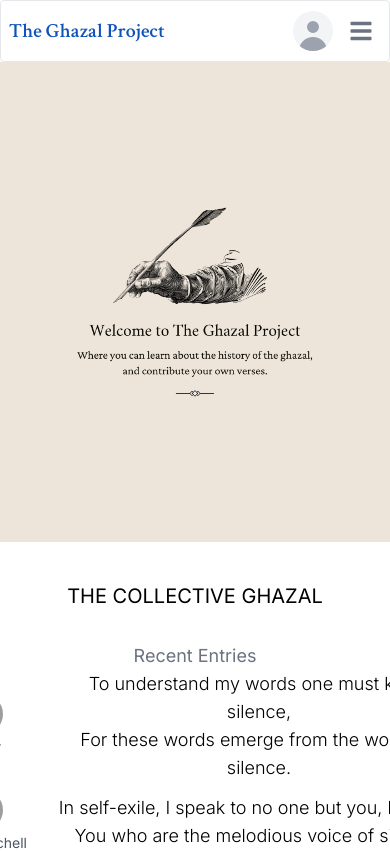
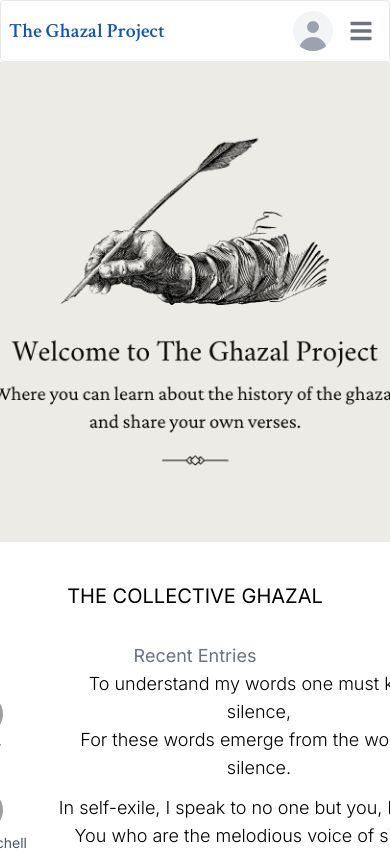
Before and after one commit to aazibch/theghazalproject, a Next.js app: page / in a window 390 px wide. Shown: the top 851 px of the page. Built offline with nearby package versions, Linux system fonts and the light colour scheme; grey boxes are pictures that could not be loaded.

Commit message:
Adjust responsive styling for hero-section

```diff
--- a/components/home/hero-section/hero-section.tsx
+++ b/components/home/hero-section/hero-section.tsx
@@ -4,9 +4,9 @@
 
 export default function HeroSection() {
   return (
-    <div className="flex h-[30rem]">
+    <div className="flex h-[30rem] bg-[#edebe6]">
       <Image
-        className="block w-[full] object-cover"
+        className="block w-[full] object-cover mx-auto"
         src={heroBanner}
         alt='Hero banner with the text, "Where you can learn about the history of the ghazal,
 and contribute your own verses."'
```
Also changed, not shown: assets/images/hero-banner.png.
